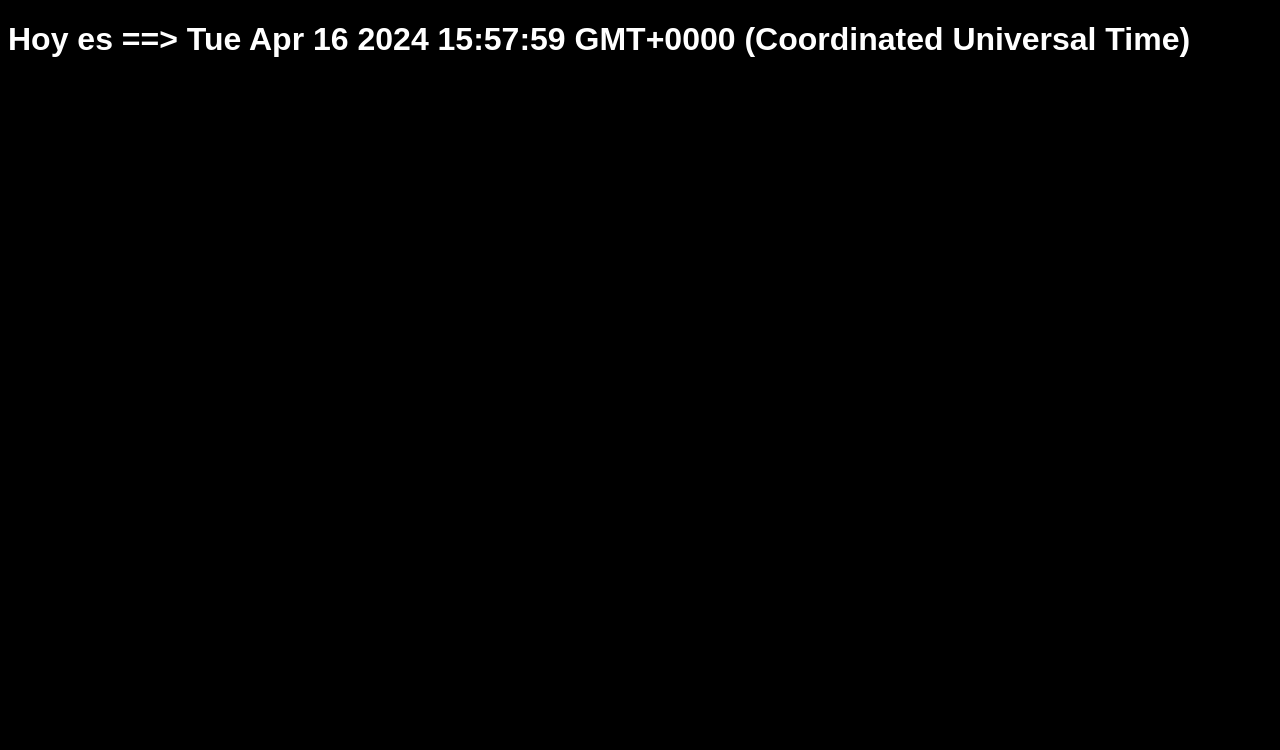
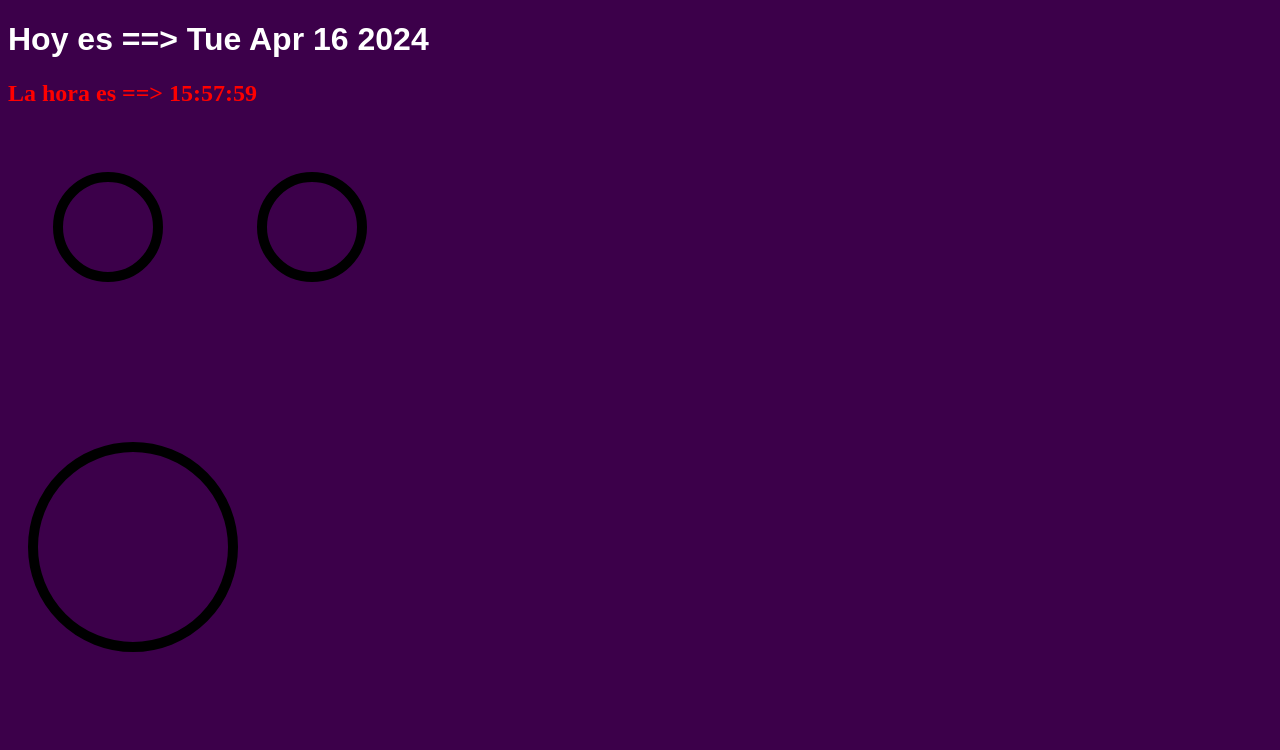
Before and after one commit to g0g0lm0g0l/SimpleDateWebPageInSpanish, a plain HTML site: page index.html in a window 1280 px wide. Drawn offline with Linux system fonts and the light colour scheme.

Commit message:
funny face with bad boilerplate javascript code

```diff
--- a/css/styles.css
+++ b/css/styles.css
@@ -1,8 +1,12 @@
 body {
-	background-color: BLACK;
+	background-color: #3C004A;
 }
 
 h1 {
 	color: WHITE;
 	font-family: Arial;
 }
+
+h2 {
+	color : RED;
+}
--- a/index.html
+++ b/index.html
@@ -1,15 +1,16 @@
 <!DOCTYPE html>
 <html lang="en-US">
-
 	<head>
 		<title>Hoy es</title>
 		<meta charset = "UTF-8">
-		<meta name = "viewport" content = "width=device-width", initial-scale = 1">
+		<meta name = "viewport" content = "width=device-width", initial-scale = 2">
 		<link rel = "stylesheet" href = "css/styles.css">
 	</head>
-
-	<body>
+	<body onload = "drawCircle();">
 		<script src = "javaScript/script.js"></script>
+		<canvas id = "id_circle" width = "200" height = "200"></canvas>
+		<canvas id = "id_circle_two" width = "200" height = "200"></canvas>
+		<p></p>
+		<canvas id = "id_circle_three" width = "250" height = "400"></canvas>
 	</body>
-
 </html>
--- a/javaScript/script.js
+++ b/javaScript/script.js
@@ -1,2 +1,44 @@
-let _date = new Date();
-document.body.innerHTML = "<h1>Hoy es ==> " + _date + "</h1>"
+var date = new Date();
+document.body.innerHTML = "<h1>Hoy es ==> " + date.toDateString() + "</h1>" + "<h2>La hora es ==> " + date.getUTCHours() + ":"+ date.getUTCMinutes() + ":" + date.getUTCSeconds()+ "</h2>";
+
+function drawCircle()
+{
+	var canvas = document.getElementById("id_circle");
+	if (canvas.getContext) {
+		var ctx = canvas.getContext("2d")
+		var x = canvas.width / 2;
+		var y = canvas.height / 2;
+		var R = 50;
+		ctx.beginPath();
+		ctx.arc(x, y, R, 0, 2 * Math.PI, false);
+		ctx.lineWidth = 10;
+		ctx.strokeStype = "FF0000";
+		ctx.stroke();
+	}
+
+	var canvas_element_two = document.getElementById("id_circle_two");
+	if (canvas_element_two.getContext) {
+		var ctx = canvas_element_two.getContext("2d")
+		var x = canvas_element_two.width / 2;
+		var y = canvas_element_two.height / 2;
+		var R = 50;
+		ctx.beginPath();
+		ctx.arc(x, y, R, 0, 2 * Math.PI, false);
+		ctx.lineWidth = 10;
+		ctx.strokeStype = "FF0000";
+		ctx.stroke();
+	}
+
+	var canvas_element_three = document.getElementById("id_circle_three");
+	if (canvas_element_three.getContext) {
+		var ctx = canvas_element_three.getContext("2d")
+		var x = canvas_element_three.width / 2;
+		var y = canvas_element_three.height / 2;
+		var R = 100;
+		ctx.beginPath();
+		ctx.arc(x, y, R, 0, 2 * Math.PI, false);
+		ctx.lineWidth = 10;
+		ctx.strokeStype = "FF0000";
+		ctx.stroke();
+	}
+}
```
